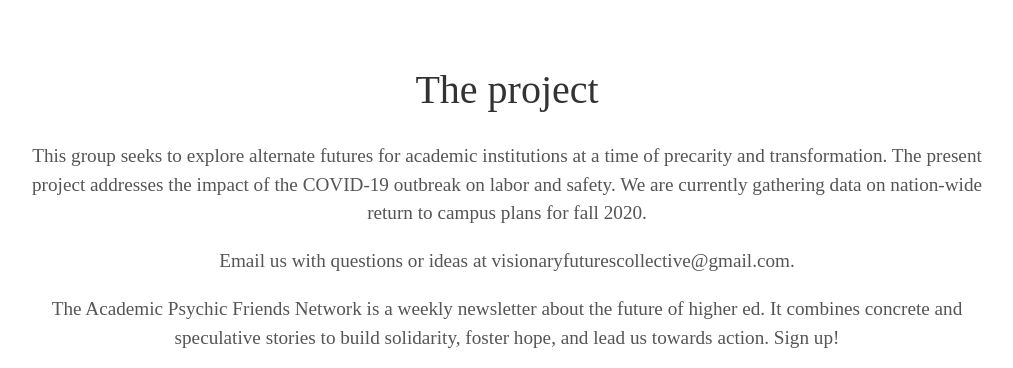
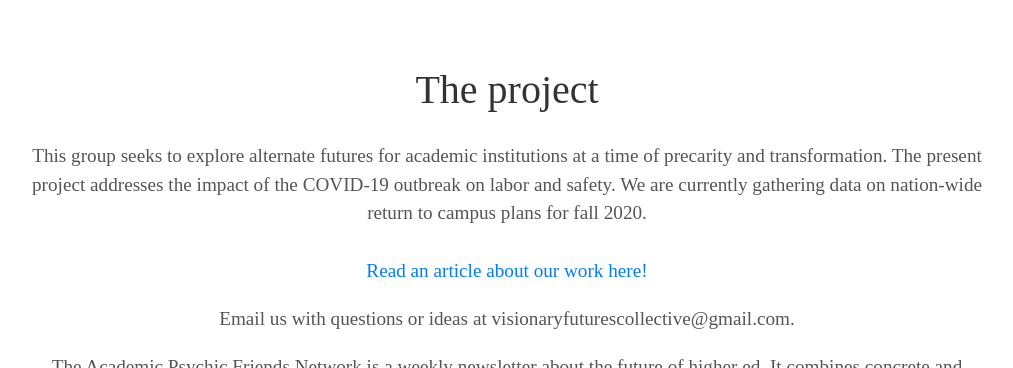
Before and after one commit to visionary-futures-collective/covid19, a Jekyll site: the page built from index.html, in a window 1280 px wide and 900 px high, scrolled down 991 px, cut to the strip 0-368 px from the top of the window. Shown: the whole strip, without its empty margins (133-1146 px from the left). Built offline with Jekyll 4.4.1, drawn with Linux system fonts in a browser that asks for light colours; some web fonts are replaced.

Commit message:
amandas article

```diff
--- a/index.html
+++ b/index.html
@@ -17,7 +17,9 @@ permalink: '/'
 <div class="user-details">
 
   <h1>The project</h1>
-  <p>{{ site.user_description }}</p>
+  <p>{{ site.user_description }}<br><br>
+    <a href="https://medium.com/nightingale/visionary-futures-and-making-change-in-the-academy-with-data-490da495c1ed">Read an article about our work here!</a>
+  </p>
 
  <!--- <p><strong> Want to join us?</p>
 
```
Also changed, not shown: resources.md (+4 -0 lines).
